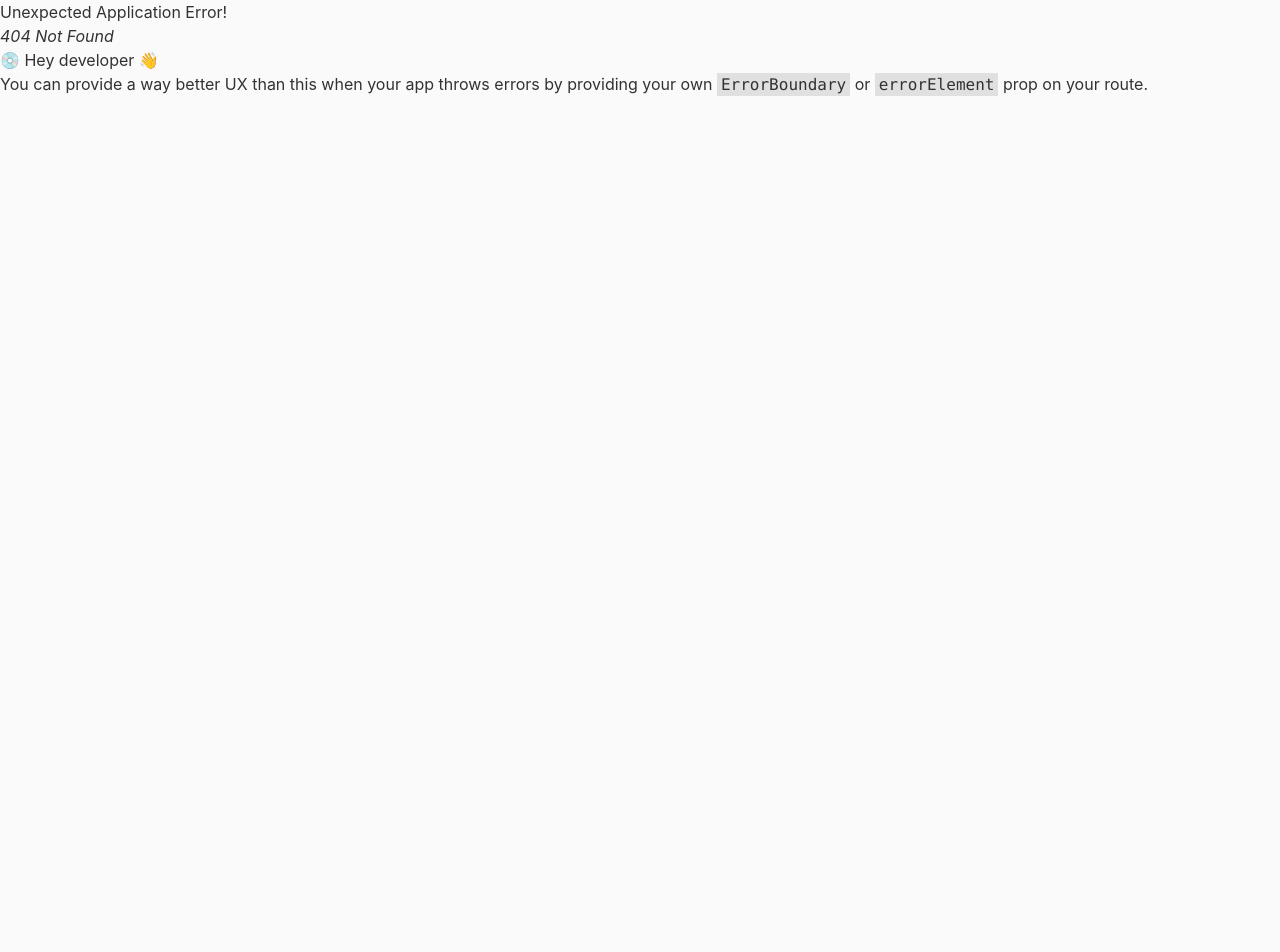
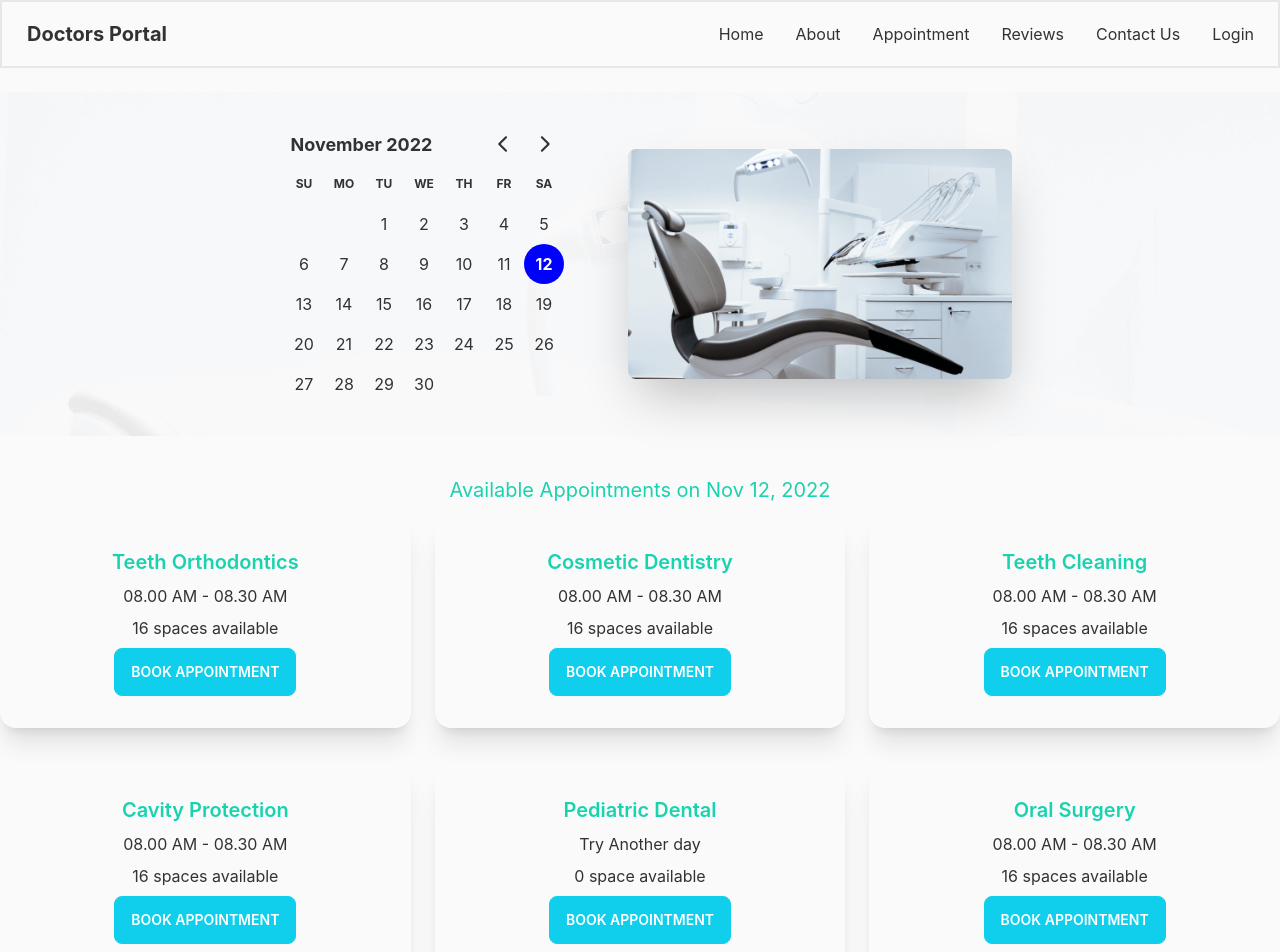
Before and after one commit to Atherbiswas/doctors-portal-client, a React (Create React App) app: page /appointment in a window 1280 px wide. Before the commit this address had no page. Shown: the top 952 px of the page. Before the commit the page ends 800 px from the top, so only its background shows below. Built offline with nearby package versions, Linux system fonts and the light colour scheme.

Commit message:
appoinment added

```diff
--- a/package.json
+++ b/package.json
@@ -7,7 +7,9 @@
     "@testing-library/react": "^13.4.0",
     "@testing-library/user-event": "^13.5.0",
     "daisyui": "^2.39.1",
+    "date-fns": "^2.29.3",
     "react": "^18.2.0",
+    "react-day-picker": "^8.3.6",
     "react-dom": "^18.2.0",
     "react-router-dom": "^6.4.3",
     "react-scripts": "5.0.1",
--- /dev/null
+++ b/public/appointmentOption.json
@@ -0,0 +1,118 @@
+[
+    {
+      "_id": 1,
+      "name": "Teeth Orthodontics",
+      "slots": [
+        "08.00 AM - 08.30 AM",
+        "08.30 AM - 09.00 AM",
+        "09.00 AM - 9.30 AM",
+        "09.30 AM - 10.00 AM",
+        "10.00 AM - 10.30 AM",
+        "10.30 AM - 11.00 AM",
+        "11.00 AM - 11.30 AM",
+        "11.30 AM - 12.00 AM",
+        "1.00 PM - 1.30 PM",
+        "1.30 PM - 2.00 PM",
+        "2.00 PM - 2.30 PM",
+        "2.30 PM - 3.00 PM",
+        "3.00 PM - 3.30 PM",
+        "3.30 PM - 4.00 PM",
+        "4.00 PM - 4.30 PM",
+        "4.30 PM - 5.00 PM"
+      ]
+    },
+    {
+      "_id": 2,
+      "name": "Cosmetic Dentistry",
+      "slots": [
+        "08.00 AM - 08.30 AM",
+        "08.30 AM - 09.00 AM",
+        "09.00 AM - 9.30 AM",
+        "09.30 AM - 10.00 AM",
+        "10.00 AM - 10.30 AM",
+        "10.30 AM - 11.00 AM",
+        "11.00 AM - 11.30 AM",
+        "11.30 AM - 12.00 AM",
+        "1.00 PM - 1.30 PM",
+        "1.30 PM - 2.00 PM",
+        "2.00 PM - 2.30 PM",
+        "2.30 PM - 3.00 PM",
+        "3.00 PM - 3.30 PM",
+        "3.30 PM - 4.00 PM",
+        "4.00 PM - 4.30 PM",
+        "4.30 PM - 5.00 PM"
+      ]
+    },
+    {
+      "_id": 3,
+      "name": "Teeth Cleaning",
+      "slots": [
+        "08.00 AM - 08.30 AM",
+        "08.30 AM - 09.00 AM",
+        "09.00 AM - 9.30 AM",
+        "09.30 AM - 10.00 AM",
+        "10.00 AM - 10.30 AM",
+        "10.30 AM - 11.00 AM",
+        "11.00 AM - 11.30 AM",
+        "11.30 AM - 12.00 AM",
+        "1.00 PM - 1.30 PM",
+        "1.30 PM - 2.00 PM",
+        "2.00 PM - 2.30 PM",
+        "2.30 PM - 3.00 PM",
+        "3.00 PM - 3.30 PM",
+        "3.30 PM - 4.00 PM",
+        "4.00 PM - 4.30 PM",
+        "4.30 PM - 5.00 PM"
+      ]
+    },
+    {
+      "_id": 4,
+      "name": "Cavity Protection",
+      "slots": [
+        "08.00 AM - 08.30 AM",
+        "08.30 AM - 09.00 AM",
+        "09.00 AM - 9.30 AM",
+        "09.30 AM - 10.00 AM",
+        "10.00 AM - 10.30 AM",
+        "10.30 AM - 11.00 AM",
+        "11.00 AM - 11.30 AM",
+        "11.30 AM - 12.00 AM",
+        "1.00 PM - 1.30 PM",
+        "1.30 PM - 2.00 PM",
+        "2.00 PM - 2.30 PM",
+        "2.30 PM - 3.00 PM",
+        "3.00 PM - 3.30 PM",
+        "3.30 PM - 4.00 PM",
+        "4.00 PM - 4.30 PM",
+        "4.30 PM - 5.00 PM"
+      ]
+    },
+    {
+      "_id": 5,
+      "name": "Pediatric Dental",
+      "slots": [
+      ]
+    },
+    {
+      "_id": 6,
+      "name": "Oral Surgery",
+      "slots": [
+        "08.00 AM - 08.30 AM",
+        "08.30 AM - 09.00 AM",
+        "09.00 AM - 9.30 AM",
+        "09.30 AM - 10.00 AM",
+        "10.00 AM - 10.30 AM",
+        "10.30 AM - 11.00 AM",
+        "11.00 AM - 11.30 AM",
+        "11.30 AM - 12.00 AM",
+        "1.00 PM - 1.30 PM",
+        "1.30 PM - 2.00 PM",
+        "2.00 PM - 2.30 PM",
+        "2.30 PM - 3.00 PM",
+        "3.00 PM - 3.30 PM",
+        "3.30 PM - 4.00 PM",
+        "4.00 PM - 4.30 PM",
+        "4.30 PM - 5.00 PM"
+      ]
+    }
+  ]
--- /dev/null
+++ b/src/Pages/Appointment/Appointment/Appointment.js
@@ -0,0 +1,20 @@
+import React, { useState } from 'react';
+import AppointmentBanner from '../AppointmentBanner/AppointmentBanner';
+import AvailableAppointment from '../AvailableAppointment/AvailableAppointment';
+
+const Appointment = () => {
+    const [selectedDate, setSelectedDate] = useState(new Date());
+    return (
+        <div>
+            <AppointmentBanner
+            selectedDate={selectedDate}
+            setSelectedDate={setSelectedDate}
+            ></AppointmentBanner>
+            <AvailableAppointment
+            selectedDate={selectedDate}
+            ></AvailableAppointment>
+        </div>
+    );
+};
+
+export default Appointment;
--- /dev/null
+++ b/src/Pages/Appointment/AppointmentBanner/AppointmentBanner.js
@@ -0,0 +1,29 @@
+import chair from '../../../assets/images/chair.png';
+import { DayPicker } from 'react-day-picker';
+
+
+const AppointmentBanner = ({selectedDate, setSelectedDate}) => {
+
+    return (
+        <header className="my-6 bg-[url('/src/assets/images/bg.png')]">
+            <div className="hero">
+        <div className="hero-content flex-col lg:flex-row-reverse">
+            <img
+            src={chair}
+            className="max-w-sm rounded-lg shadow-2xl" alt=""
+            />
+            <div className="mr-8">
+            <DayPicker
+            mode="single"
+            selected={selectedDate}
+            onSelect={setSelectedDate}
+
+            />
+            </div>
+        </div>
+        </div>
+        </header>
+    );
+};
+
+export default AppointmentBanner;
--- /dev/null
+++ b/src/Pages/Appointment/AvailableAppointment/AppointmentOption.js
@@ -0,0 +1,19 @@
+import React from "react";
+
+const AppointmentOption = ({ option }) => {
+  const { name, slots } = option;
+  return (
+    <div className="card shadow-xl mt-3">
+      <div className="card-body items-center text-center">
+        <h2 className="card-title text-secondary">{name}</h2>
+        <p>{slots.length > 0 ? slots[0] : 'Try Another day'}</p>
+        <p>{slots.length} {slots.length > 1 ? 'spaces' : 'space'} available</p>
+        <div className="card-actions">
+          <button className="btn btn-primary text-white">Book Appointment</button>
+        </div>
+      </div>
+    </div>
+  );
+};
+
+export default AppointmentOption;
--- /dev/null
+++ b/src/Pages/Appointment/AvailableAppointment/AvailableAppointment.js
@@ -0,0 +1,28 @@
+import { format } from 'date-fns';
+import React, { useEffect, useState } from 'react';
+import AppointmentOption from './AppointmentOption';
+
+const AvailableAppointment = ({selectedDate}) => {
+    const [appointmentOptions, setAppointmentOptions] = useState([]);
+
+    useEffect( () => {
+        fetch('appointmentOption.json')
+        .then(res => res.json())
+        .then(data => setAppointmentOptions(data))
+    },[])
+    return (
+        <section className='mt-10'>
+            <p className='text-center text-secondary text-xl'>Available Appointments on {format(selectedDate, 'PP')}</p>
+            <div className='grid gap-6 grid-cols-1 md:grid-cols-2 lg:grid-cols-3'>
+                {
+                  appointmentOptions.map(option => <AppointmentOption
+                  key={option._id}
+                  option={option}
+                  ></AppointmentOption>)
+                }
+            </div>
+        </section>
+    );
+};
+
+export default AvailableAppointment;
--- a/src/Router/PublicRoutes.js/Routes.js
+++ b/src/Router/PublicRoutes.js/Routes.js
@@ -1,5 +1,6 @@
 import { createBrowserRouter } from "react-router-dom";
 import Main from "../../layouts/Main";
+import Appointment from "../../Pages/Appointment/Appointment/Appointment";
 import ContactUs from "../../Pages/Home/ContactUs/ContactUs";
 import Home from "../../Pages/Home/Home/Home";
 import Login from "../../Pages/Login/Login";
@@ -20,6 +21,10 @@
             {
                 path: '/contact',
                 element: <ContactUs></ContactUs>
+            },
+            {
+                path: '/appointment',
+                element: <Appointment></Appointment>
             }
         ]
     }
--- a/src/index.js
+++ b/src/index.js
@@ -3,6 +3,7 @@
 import './index.css';
 import App from './App';
 import reportWebVitals from './reportWebVitals';
+import 'react-day-picker/dist/style.css';
 
 const root = ReactDOM.createRoot(document.getElementById('root'));
 root.render(
```
Also changed, not shown: 1 other file (tests, documents, lock files or other folders).
